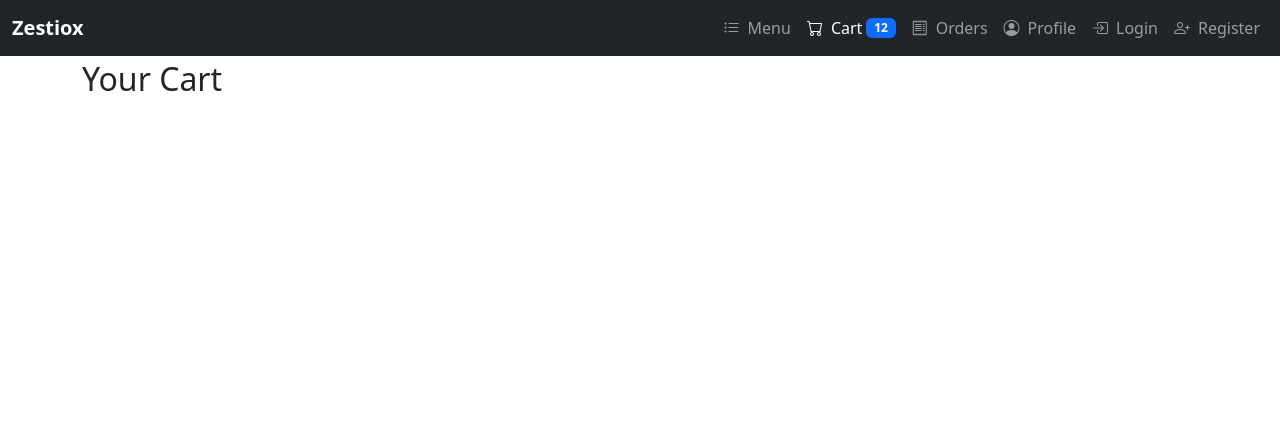
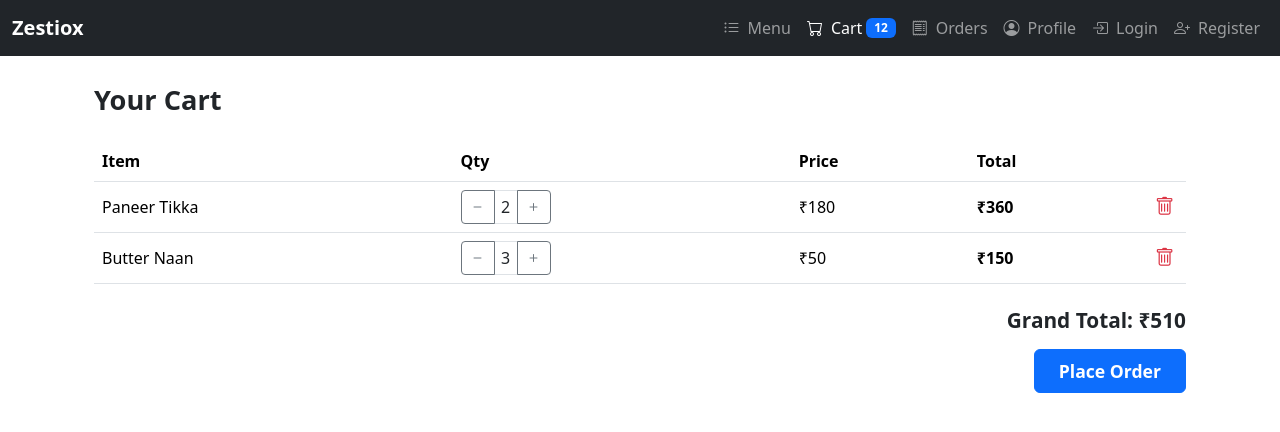
Before and after one commit to jjchandru/zestiox-ng, an Angular app: page /cart in a window 1280 px wide. Shown: the top 432 px of the page. Built offline with nearby package versions, Linux system fonts and the light colour scheme.

Commit message:
cart UI implemented

```diff
--- a/angular.json
+++ b/angular.json
@@ -98,5 +98,8 @@
         }
       }
     }
+  },
+  "cli": {
+    "analytics": "c4518482-548d-44b5-a531-1bf187452e0f"
   }
 }
--- a/src/app/cart/cart.component.html
+++ b/src/app/cart/cart.component.html
@@ -1 +1,70 @@
-<h2>Your Cart</h2>
+<div class="container py-4">
+  <div class="row">
+    <div class="col-12">
+      <h2 class="fw-bold mb-4" style="font-size: 1.7rem;">Your Cart</h2>
+      <div class="table-responsive">
+        <table class="table align-middle mb-0" style="min-width: 500px;">
+          <thead>
+            <tr>
+              <th class="fw-semibold" style="font-size: 1rem;">Item</th>
+              <th class="fw-semibold" style="font-size: 1rem;">Qty</th>
+              <th class="fw-semibold" style="font-size: 1rem;">Price</th>
+              <th class="fw-semibold" style="font-size: 1rem;">Total</th>
+              <th style="width: 40px;"></th>
+            </tr>
+          </thead>
+          <tbody>
+            <tr>
+              <td style="font-size: 1rem;">Paneer Tikka</td>
+              <td>
+                <div class="input-group input-group-sm justify-content-center" style="width: 90px;">
+                  <button class="btn btn-outline-secondary px-2 py-0" type="button" style="font-size: 1rem; line-height: 1;">
+                    <i class="bi bi-dash"></i>
+                  </button>
+                  <input type="text" class="form-control text-center px-1" value="2" readonly style="font-size: 1rem; background: #fff;">
+                  <button class="btn btn-outline-secondary px-2 py-0" type="button" style="font-size: 1rem; line-height: 1;">
+                    <i class="bi bi-plus"></i>
+                  </button>
+                </div>
+              </td>
+              <td style="font-size: 1rem;">₹180</td>
+              <td class="fw-semibold" style="font-size: 1rem; color: #000;">₹360</td>
+              <td>
+                <button class="btn btn-link text-danger p-0" title="Remove">
+                  <i class="bi bi-trash" style="font-size: 1.2rem;"></i>
+                </button>
+              </td>
+            </tr>
+            <tr>
+              <td style="font-size: 1rem;">Butter Naan</td>
+              <td>
+                <div class="input-group input-group-sm justify-content-center" style="width: 90px;">
+                  <button class="btn btn-outline-secondary px-2 py-0" type="button" style="font-size: 1rem; line-height: 1;">
+                    <i class="bi bi-dash"></i>
+                  </button>
+                  <input type="text" class="form-control text-center px-1" value="3" readonly style="font-size: 1rem; background: #fff;">
+                  <button class="btn btn-outline-secondary px-2 py-0" type="button" style="font-size: 1rem; line-height: 1;">
+                    <i class="bi bi-plus"></i>
+                  </button>
+                </div>
+              </td>
+              <td style="font-size: 1rem;">₹50</td>
+              <td class="fw-semibold" style="font-size: 1rem; color: #000;">₹150</td>
+              <td>
+                <button class="btn btn-link text-danger p-0" title="Remove">
+                  <i class="bi bi-trash" style="font-size: 1.2rem;"></i>
+                </button>
+              </td>
+            </tr>
+          </tbody>
+        </table>
+      </div>
+      <div class="d-flex justify-content-end mt-4">
+        <div style="min-width: 260px; text-align: right;">
+          <h4 class="fw-bold mb-3" style="font-size: 1.3rem;">Grand Total: <span class="fw-bold">₹510</span></h4>
+          <button class="btn btn-primary px-4 py-2 fw-semibold" style="font-size: 1.1rem;">Place Order</button>
+        </div>
+      </div>
+    </div>
+  </div>
+</div>
```
